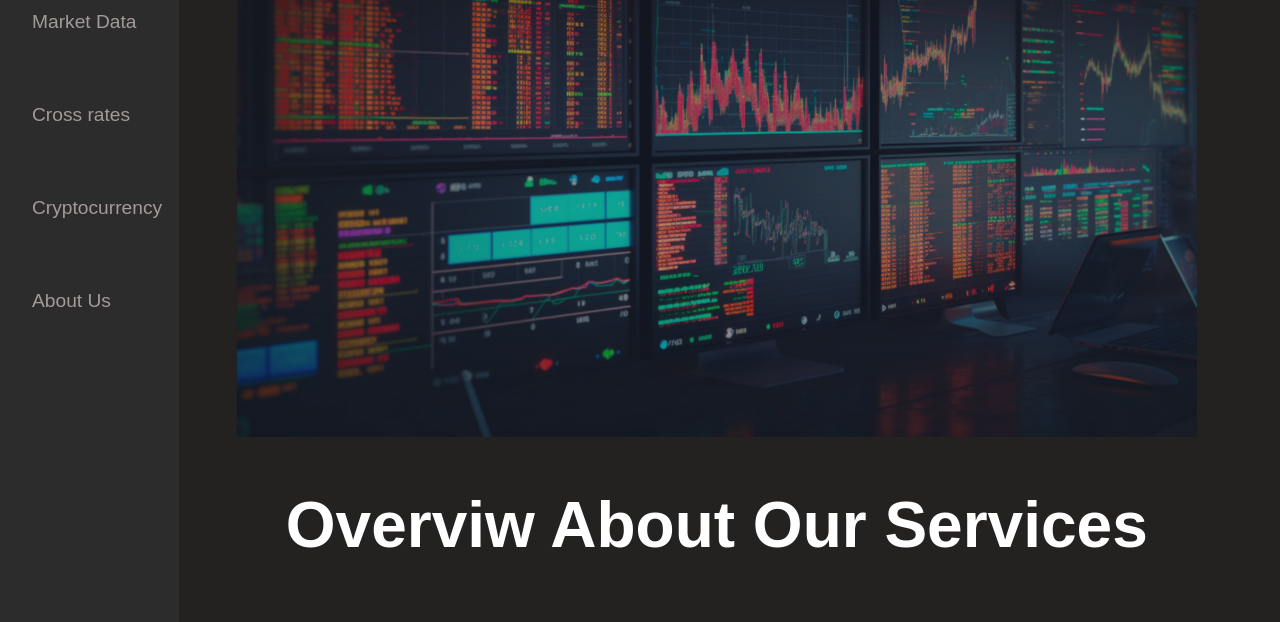
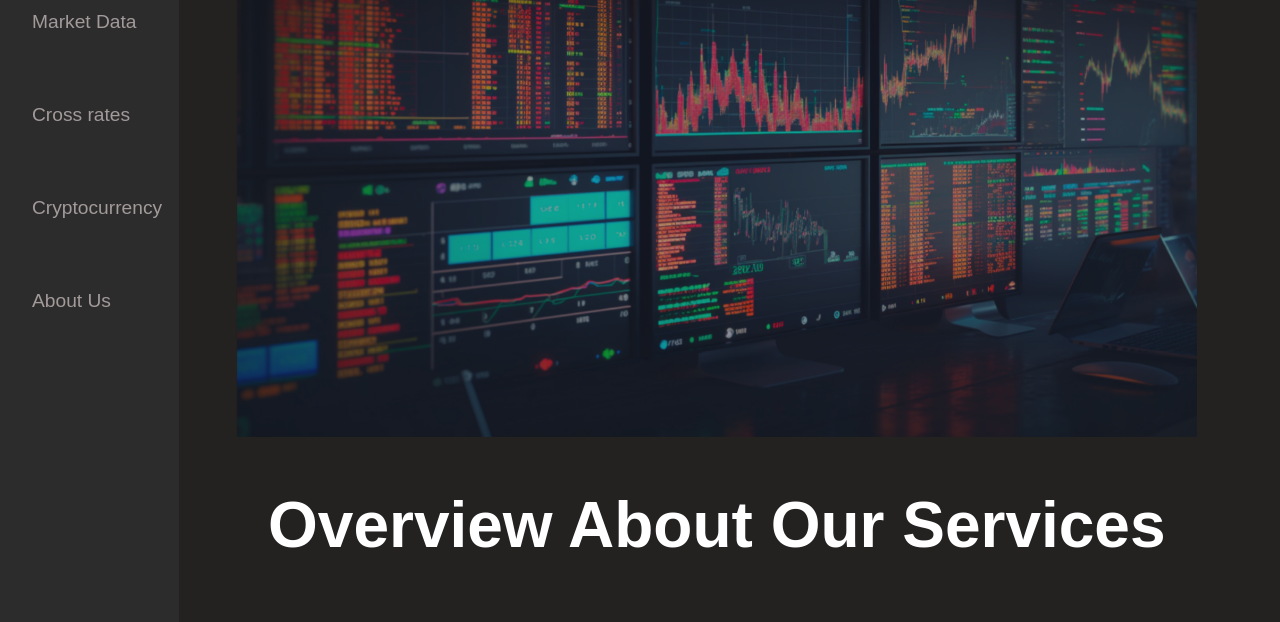
Before and after one commit to Akshaj05/Tradex, a website: page home_pg.html in a window 1280 px wide. Shown: the part 430-1052 px from the top of the page. Drawn offline with Linux system fonts and the light colour scheme.

Commit message:
home page Fixing

```diff
--- a/home_pg.html
+++ b/home_pg.html
@@ -154,7 +154,7 @@
         <h1
           class="text-[3ch] text-center font-semibold lg:py-10 lg:text-[4rem]"
         >
-          Overviw About Our Services
+          Overview About Our Services
         </h1>
 
         <div
```
